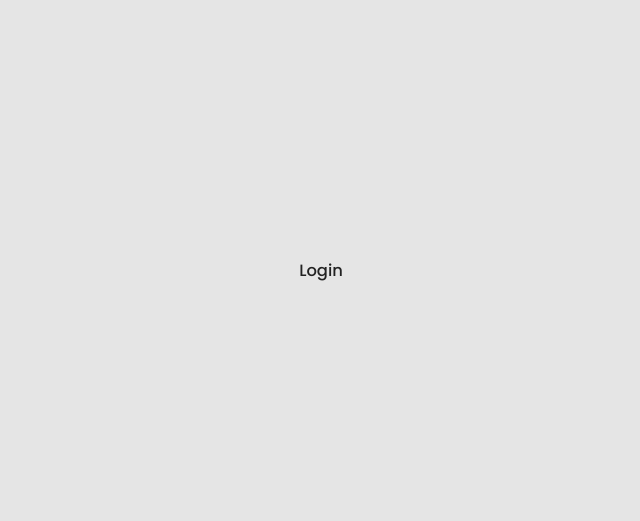
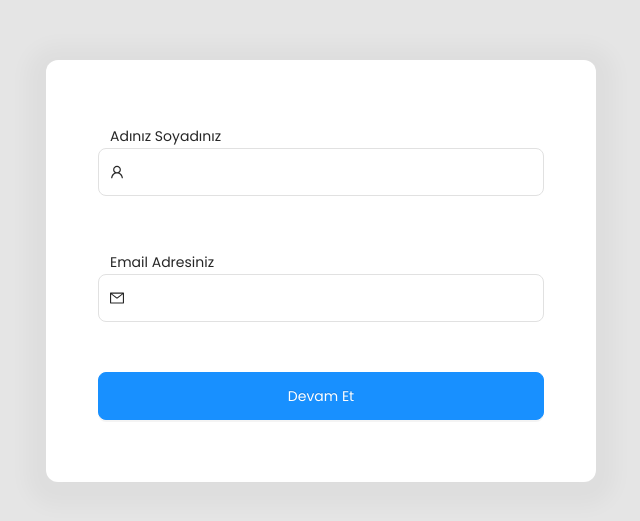
Before and after one commit to atakanteko/paramtech-task, a React (Create React App) app: page / in a window 1280 px wide. Shown: the part 129-650 px from the top of the page, without its empty margins (319-959 px from the left). Built offline with nearby package versions, Linux system fonts and the light colour scheme; the HTML template or start-up script is replaced by a standard one.

Commit message:
[feature]: login form design

```diff
--- a/src/assets/styles/css/paramtech.css
+++ b/src/assets/styles/css/paramtech.css
@@ -84,6 +84,30 @@ body {
   font-weight: 700;
 }
 
+.pt-input {
+  width: 27.875rem;
+  height: 3rem;
+  border: 0.0625rem solid #E1E1E1;
+  border-radius: 0.5rem;
+}
+@media screen and (max-width: 992px) {
+  .pt-input {
+    width: 15rem;
+  }
+}
+
+.pt-button {
+  text-align: center;
+  background-color: #1890FF;
+  box-shadow: 0px 0.125rem 0px rgba(0, 0, 0, 0.043);
+  border-radius: 0.5rem;
+  width: 100%;
+  height: 3rem;
+  font-weight: 400;
+  font-size: 0.875rem;
+  line-height: 1.375rem;
+}
+
 .auth-layout {
   height: 100vh;
   background-color: #E5E5E5;
@@ -95,4 +119,29 @@ body {
   display: flex;
   align-items: center;
   justify-content: center;
+}
+
+.login-card {
+  background: white;
+  box-shadow: 0px 0.3125rem 1.25rem 1.25rem rgba(0, 0, 0, 0.03);
+  border-radius: 0.75rem;
+  padding: 4rem 3.25rem 2.375rem 3.25rem;
+  width: auto;
+  height: auto;
+}
+.login-card .login-form-item {
+  display: flex;
+  font-weight: 400;
+  font-size: 1rem;
+  line-height: 1.5rem;
+}
+.login-card .login-form-item label {
+  display: block;
+  margin-left: 0.75rem;
+}
+.login-card .login-form-item:not(:first-child) {
+  margin-bottom: 3.125rem;
+}
+.login-card .login-form-item:first-child {
+  margin-bottom: 3.375rem;
 }/*# sourceMappingURL=paramtech.css.map */
--- a/src/assets/styles/scss/base/_base.scss
+++ b/src/assets/styles/scss/base/_base.scss
@@ -1,3 +1,4 @@
 @import 'reset';
 @import 'typography';
 @import 'main';
+@import 'common';
--- a/src/assets/styles/scss/layouts/_auth.scss
+++ b/src/assets/styles/scss/layouts/_auth.scss
@@ -1,6 +1,6 @@
 .auth-layout{
     height: 100vh;
-    background-color: #E5E5E5;
+    background-color: getColor('layout-bg');
     display: flex;
     align-items: center;
     justify-content: center;
--- a/src/assets/styles/scss/paramtech.scss
+++ b/src/assets/styles/scss/paramtech.scss
@@ -1,3 +1,6 @@
 @import "variables/variables";
+@import "functions/functions";
+@import 'mixin/mixin';
 @import 'base/base';
 @import 'layouts/layouts';
+@import 'pages/pages';
--- a/src/assets/styles/scss/variables/_variables.scss
+++ b/src/assets/styles/scss/variables/_variables.scss
@@ -1 +1,3 @@
 @import "typography.variables";
+@import "colorography.variables";
+@import "global.variables";
--- a/src/components/pages/LoginForm.jsx
+++ b/src/components/pages/LoginForm.jsx
@@ -0,0 +1,61 @@
+import { MailOutlined, UserOutlined } from "@ant-design/icons";
+import { Button, Form, Input } from "antd";
+
+function LoginForm() {
+  const onFinish = (values) => {
+    console.log("Received values of form: ", values);
+  };
+
+  return (
+    <Form
+      name="normal_login"
+      className="login-form"
+      initialValues={{
+        remember: true,
+      }}
+      onFinish={onFinish}
+    >
+      <Form.Item
+        className="login-form-item"
+        name="username"
+        rules={[
+          {
+            required: true,
+            message: "Please input your Username!",
+          },
+        ]}
+      >
+        <label htmlFor="username">Adınız Soyadınız</label>
+        <Input
+          className="pt-input"
+          prefix={<UserOutlined className="site-form-item-icon" />}
+        />
+      </Form.Item>
+      <Form.Item
+        className="login-form-item"
+        name="email"
+        rules={[
+          {
+            required: true,
+            message: "Please input your email!",
+          },
+        ]}
+      >
+        <label htmlFor="email">Email Adresiniz</label>
+        <Input
+          className="pt-input"
+          prefix={<MailOutlined className="site-form-item-icon" />}
+          type="email"
+        />
+      </Form.Item>
+
+      <Form.Item>
+        <Button type="primary" htmlType="submit" className="pt-button">
+          Devam Et
+        </Button>
+      </Form.Item>
+    </Form>
+  );
+}
+
+export default LoginForm;
--- a/src/pages/Login.jsx
+++ b/src/pages/Login.jsx
@@ -1,7 +1,9 @@
+import LoginForm from "../components/pages/LoginForm";
+
 function Login() {
   return (
-    <section>
-      <h1>Login</h1>
+    <section className="login-card">
+      <LoginForm />
     </section>
   );
 }
```
Also changed, not shown: src/assets/styles/css/paramtech.min.css (+1 -1 lines), 2 other files (tests, documents, lock files or other folders).
